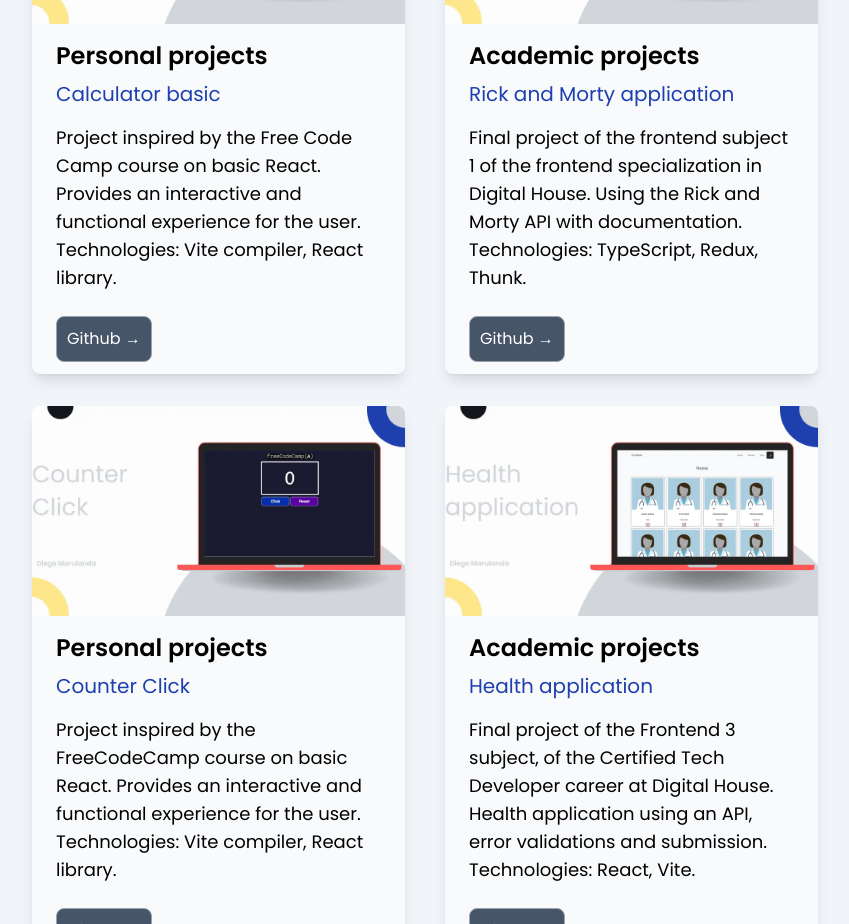
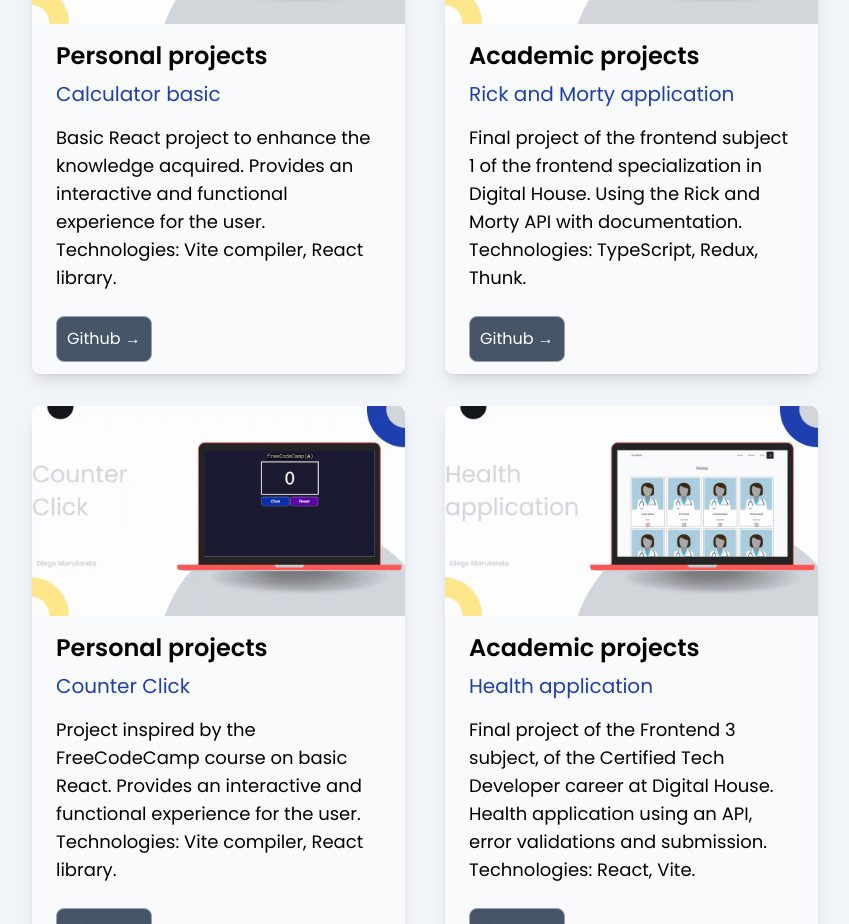
Before and after one commit to DiegoMarulandaB/Portfolio, a Next.js app: page / in a window 1280 px wide. Shown: the part 2400-3324 px from the top of the page, without its empty margins (160-1009 px from the left). Built offline with nearby package versions, Linux system fonts and the light colour scheme.

Commit message:
refactor: :sparkles: add new description project calculator basic

```diff
--- a/src/components/Projects/ProjectsCardsDescription.tsx
+++ b/src/components/Projects/ProjectsCardsDescription.tsx
@@ -66,7 +66,7 @@ const ProjectsCardsDescription: React.FC<{ showCard: string }> = ({ showCard })
           ImageHref="assets/webp/calculator.webp"
           category="Personal Projects"
           title="Calculator basic"
-          description="Project inspired by the Free Code Camp course on basic React. Provides an interactive and functional experience for the user. Technologies: Vite compiler, React library."
+          description="Basic React project to enhance the knowledge acquired. Provides an interactive and functional experience for the user. Technologies: Vite compiler, React library."
           buttonDemo="Demo →"
           buttonHrefDemo="https://github.com/DiegoMarulandaB/interactive-calculator-react"
           hrefDemo="https://github.com/DiegoMarulandaB/interactive-calculator-react"
```
